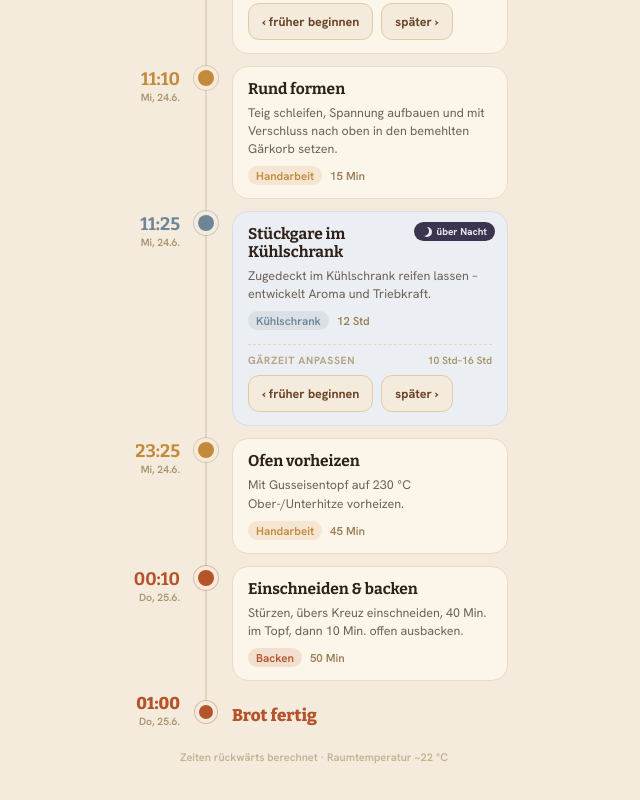
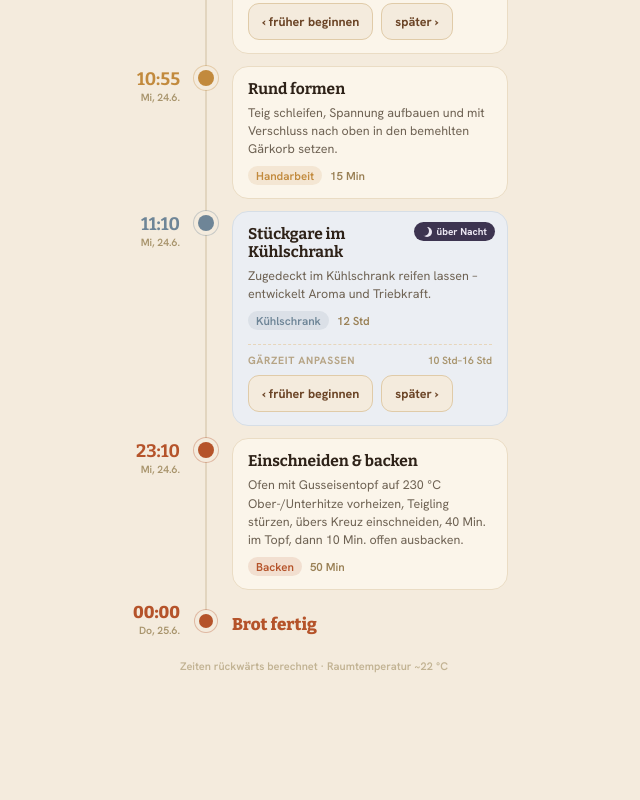
Before and after one commit to sboe0705/schedoughler, a Vue app: page / in a window 1280 px wide. Shown: the part 1560-2360 px from the top of the page, without its empty margins (326-966 px from the left). After the commit the page ends 2273 px from the top, so only its background shows below. Built offline with nearby package versions, Linux system fonts and the light colour scheme.

Commit message:
integrated pre-heating step into the baking step

```diff
--- a/src/scheduler.js
+++ b/src/scheduler.js
@@ -55,14 +55,13 @@ export const RECIPES = [
       { title: 'Stockgare', dur: 120, min: 90, max: 180, step: 15, kind: 'rise', desc: 'Rund vorformen und zugedeckt bei Raumtemperatur aufgehen lassen.' },
       { title: 'Rund formen', dur: 15, kind: 'prep', desc: 'Teig schleifen, Spannung aufbauen und mit Verschluss nach oben in den bemehlten Gärkorb setzen.' },
       { title: 'Stückgare im Kühlschrank', dur: 720, min: 600, max: 960, step: 30, kind: 'cold', sleep: true, desc: 'Zugedeckt im Kühlschrank reifen lassen – entwickelt Aroma und Triebkraft.' },
-      { title: 'Ofen vorheizen', dur: 45, kind: 'prep', desc: 'Mit Gusseisentopf auf 230 °C Ober-/Unterhitze vorheizen.' },
-      { title: 'Einschneiden & backen', dur: 50, kind: 'bake', desc: 'Stürzen, übers Kreuz einschneiden, 40 Min. im Topf, dann 10 Min. offen ausbacken.' },
+      { title: 'Einschneiden & backen', dur: 50, kind: 'bake', desc: 'Ofen mit Gusseisentopf auf 230 °C Ober-/Unterhitze vorheizen, Teigling stürzen, übers Kreuz einschneiden, 40 Min. im Topf, dann 10 Min. offen ausbacken.' },
     ],
   },
   {
     id: "sauerteig-cracker",
     name: "Sauerteig Cracker",
-    totalShort: "~3,5 Std",
+    totalShort: "~3 Std",
     subtitle: "Knuspriges Knäckebrot aus Anstellgut – Marcel Paa",
     source: { url: 'https://www.marcelpaa.com/rezepte/knaeckebrot-aus-sauerteig/', title: 'Marcel Paa - Sauerteig Cracker' },
     steps: [
@@ -92,12 +91,6 @@ export const RECIPES = [
         desc: "Teig abgedeckt bei Raumtemperatur 2,5–3 Stunden aufgehen lassen.",
       },
       {
-        title: "Ofen vorheizen",
-        dur: 15,
-        kind: "prep",
-        desc: "Backofen auf 210 °C Ober-/Unterhitze vorheizen.",
-      },
-      {
         title: "Formen & schneiden",
         dur: 10,
         kind: "prep",
@@ -110,7 +103,7 @@ export const RECIPES = [
         max: 15,
         step: 1,
         kind: "bake",
-        desc: "Cracker auf dem Backpapier in der Ofenmitte bei 210 °C Ober-/Unterhitze goldbraun und knusprig ausbacken, dann vollständig auskühlen lassen.",
+        desc: "Backofen auf 210 °C Ober-/Unterhitze vorheizen, Cracker auf dem Backpapier in der Ofenmitte goldbraun und knusprig ausbacken, dann vollständig auskühlen lassen.",
       },
     ],
   },
@@ -172,12 +165,6 @@ export const RECIPES = [
         desc: 'Teig auf bemehlter Fläche rund vorformen, dann straff länglich formen und auf Backpapier absetzen.',
       },
       {
-        title: 'Ofen vorheizen',
-        dur: 45,
-        kind: 'prep',
-        desc: 'Ofen mit Backstahl in der unteren Hälfte auf 250 °C Ober-/Unterhitze vorheizen.',
-      },
-      {
         title: 'Stückgare',
         dur: 45,
         min: 40,
@@ -190,7 +177,7 @@ export const RECIPES = [
         title: 'Einschießen & Backen',
         dur: 55,
         kind: 'bake',
-        desc: 'Oberfläche mit Guinness bestreichen, längs einschneiden, auf den heißen Backstahl einschießen; Ofen sofort auf 210 °C reduzieren, Dampf erzeugen und 20 Min. backen; Dampf ablassen, weitere 35 Min. fertig backen.',
+        desc: 'Ofen mit Backstahl in der unteren Hälfte auf 250 °C Ober-/Unterhitze vorheizen, Oberfläche mit Guinness bestreichen, längs einschneiden, auf den heißen Backstahl einschießen; Ofen sofort auf 210 °C reduzieren, Dampf erzeugen und 20 Min. backen; Dampf ablassen, weitere 35 Min. fertig backen.',
         ingredients: [
           { name: 'Guinness', note: 'zum Bestreichen' },
         ],
@@ -253,12 +240,6 @@ export const RECIPES = [
         desc: 'Teig am Backtag 30 Minuten bei Raumtemperatur akklimatisieren lassen.',
       },
       {
-        title: 'Ofen vorheizen',
-        dur: 45,
-        kind: 'prep',
-        desc: 'Ofen mit Backstahl oder Topf auf 250 °C Ober-/Unterhitze vorheizen.',
-      },
-      {
         title: 'Wirken & Stückgare',
         dur: 60,
         min: 30,
@@ -271,7 +252,7 @@ export const RECIPES = [
         title: 'Einschießen & Backen',
         dur: 40,
         kind: 'bake',
-        desc: 'Teig ggf. einschneiden und bei 250 °C mit kräftigen Schwaden einschießen; nach 10 Minuten Dampf ablassen und fallend auf 200 °C ca. 30 weitere Minuten fertig backen (Topf-Variante: 20 min mit Deckel bei 250 °C, dann 20–25 min ohne Deckel bei 230 °C).',
+        desc: 'Ofen mit Backstahl oder Topf auf 250 °C Ober-/Unterhitze vorheizen, Teig ggf. einschneiden und mit kräftigen Schwaden einschießen; nach 10 Minuten Dampf ablassen und fallend auf 200 °C ca. 30 weitere Minuten fertig backen (Topf-Variante: 20 min mit Deckel bei 250 °C, dann 20–25 min ohne Deckel bei 230 °C).',
       },
     ],
   },
```
Also changed, not shown: 2 other files (tests, documents, lock files or other folders).
